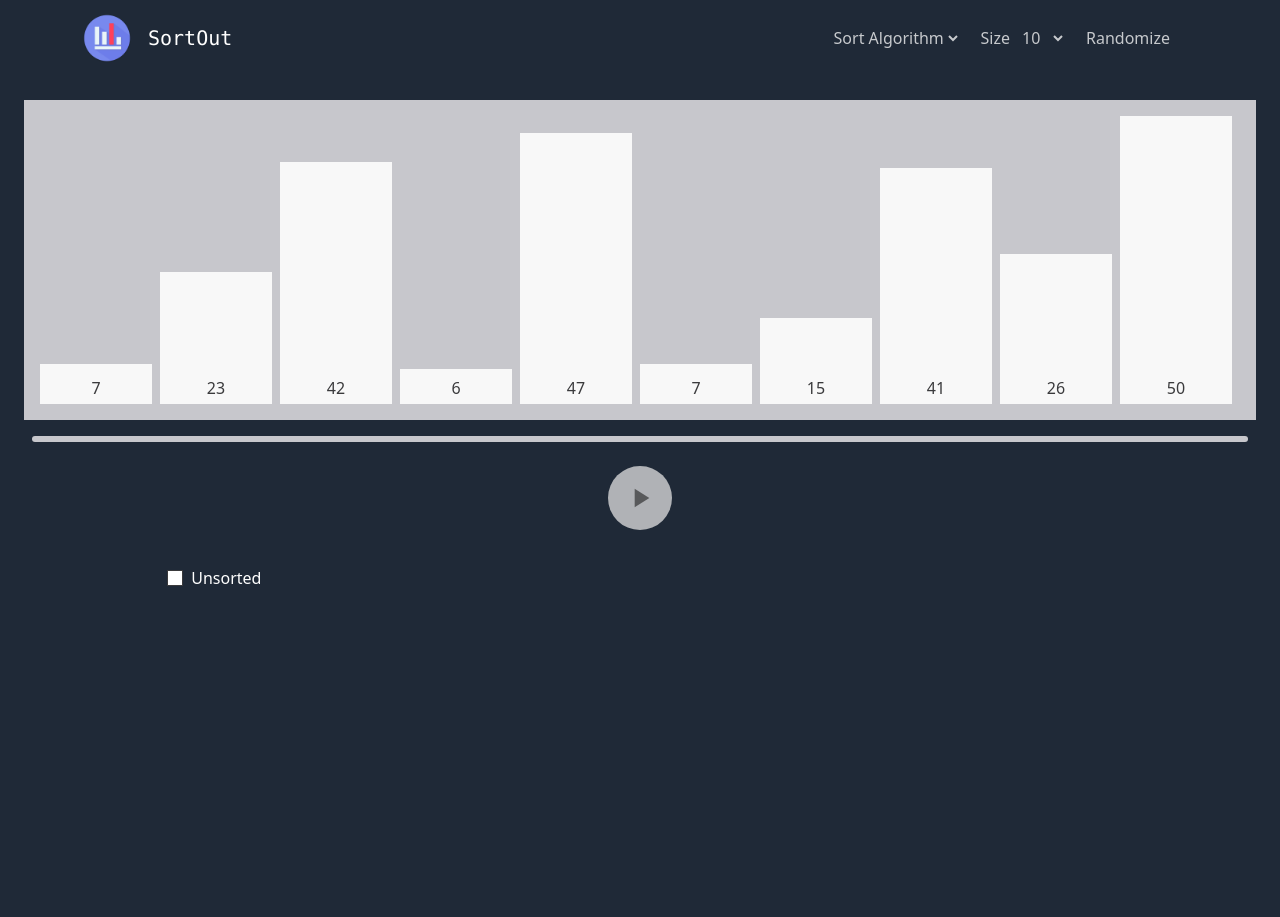
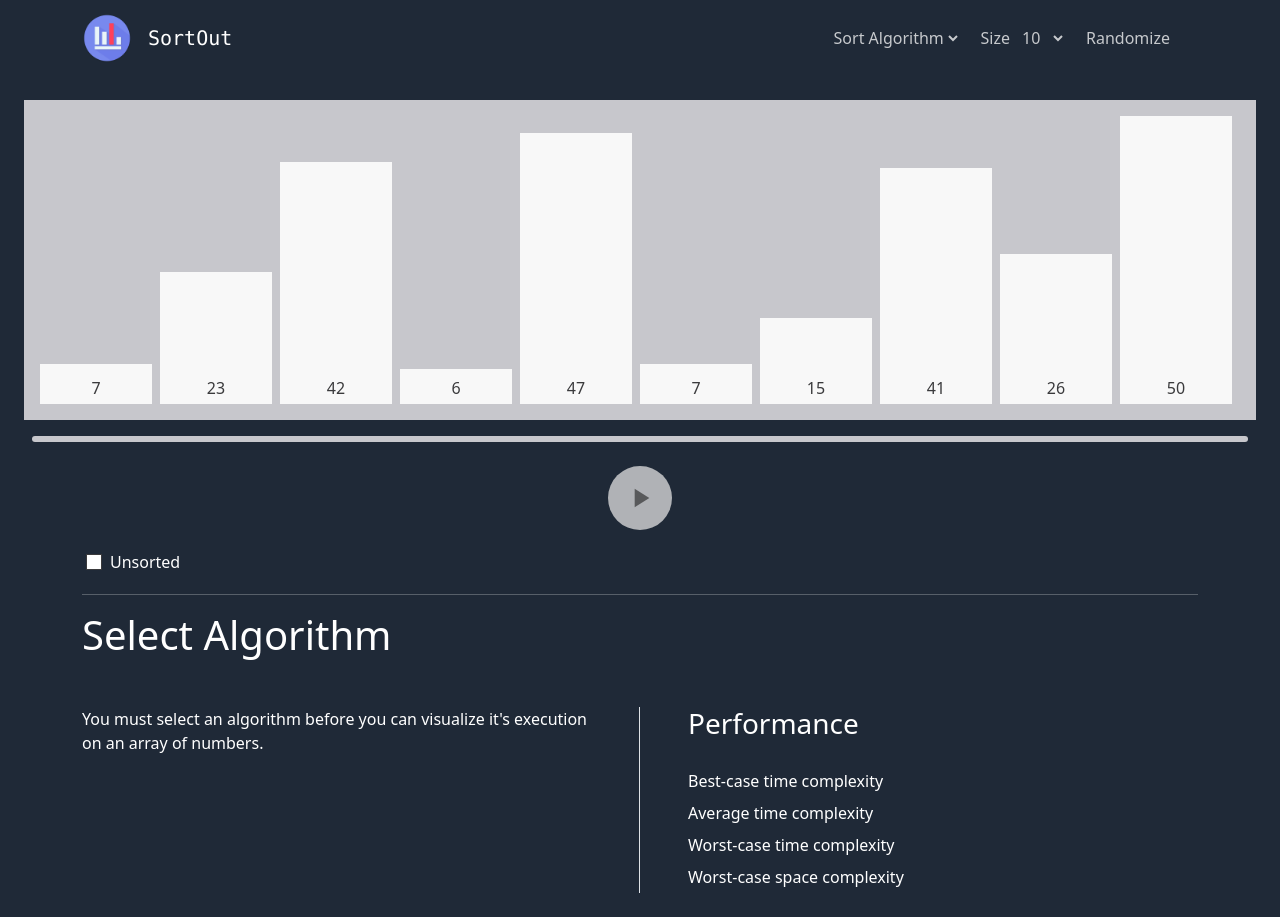
Before and after one commit to RajKanani1206/SortOut, a React (Create React App) app: page / in a window 1280 px wide. Before the commit the page ends 800 px from the top, so only its background shows below. Built offline with nearby package versions, Linux system fonts and the light colour scheme.

Commit message:
Added Description

```diff
--- a/src/components/Algorithms/BubbleSort.js
+++ b/src/components/Algorithms/BubbleSort.js
@@ -27,6 +27,10 @@ const BubbleSort = (nums) => {
 export const BubbleSortKey = createKey("Comparing", "Swapping");
 export const BubbleSortDesc = {
   title: "Bubble Sort",
-  description: <p>Bubble Sort</p>,
+  desc: "Bubble Sort is an iterative sorting algorithm that imitates the movement of bubbles in sparkling water. The bubbles represents the elements of the data structure. The bigger bubbles reach the top faster than smaller bubbles, and this algorithm works in the same way. It iterates through the data structure and for each cycle compares the current element with the next one, swapping them if they are in the wrong order.",
+  worstCase: "O(n²)",
+  avgCase: "O(n²)",
+  bestCase: "O(n)",
+  space: "O(1)",
 };
 export default BubbleSort;
--- a/src/components/Algorithms/InsertionSort.js
+++ b/src/components/Algorithms/InsertionSort.js
@@ -34,7 +34,11 @@ const InsertionSort = (nums) => {
 export const InsertionSortKey = createKey("Comparing", "Swapping", "Overwrite from memory");
 export const InsertionSortDesc = {
   title: "Insertion Sort",
-  description: <p></p>,
+  desc: "Insertion sort is a simple sorting algorithm that builds the final sorted array one item at a time. It's less performant than advanced sorting algorithms, but it can still have some advantages: it's really easy to implement and it's efficient on small data structures almost sorted.",
+  worstCase: "O(n²)",
+  avgCase: " O(n²)",
+  bestCase: "O(n)",
+  space: "O(1)",
 };
 
 export default InsertionSort;
--- a/src/components/Algorithms/MergeSort.js
+++ b/src/components/Algorithms/MergeSort.js
@@ -86,6 +86,10 @@ const MergeSort = (nums) => {
 export const MergeSortKey = createKey("Call Merge Sort", null, "Overwrite from axillary array");
 export const MergeSortDesc = {
   title: "Merge Sort",
-  description: <div></div>,
+  desc: "Merge Sort is a sorting algorithm based on the Divide et Impera technique, like Quick Sort. It can be implemented iteratively or recursively, using the Top-Down and Bottom-Up algorithms respectively. We represented the first one.",
+  worstCase: "O(n x logn)",
+  avgCase: " O(n x logn)",
+  bestCase: "O(n x logn)",
+  space: "O(n)",
 };
 export default MergeSort;
--- a/src/components/Algorithms/SelectionSort.js
+++ b/src/components/Algorithms/SelectionSort.js
@@ -40,7 +40,11 @@ export const SelectionSortKey = createKey("Comparing", "Swapping");
 
 export const SelectionSortDesc = {
   title: "Selection Sort",
-  description: <p></p>,
+  desc: "Selection Sort is an iterative and in-place sorting algorithm that divides the data structure in two sublists: the ordered one, and the unordered one. The algorithm loops for all the elements of the data structure and for every cycle picks the smallest element of the unordered sublist and adds it to the sorted sublist, progressively filling it.",
+  worstCase: "O(n²)",
+  avgCase: "O(n²)",
+  bestCase: "O(n²)",
+  space: "O(1)",
 };
 
 export default SelectionSort;
--- a/src/components/SortVisualizer/ColorKey.js
+++ b/src/components/SortVisualizer/ColorKey.js
@@ -1,5 +1,6 @@
 import React from "react";
 import "./style.css";
+import { Container } from "react-bootstrap";
 
 const ColorKey = ({ colorKey }) => {
   const keySorted =
@@ -44,13 +45,13 @@ const ColorKey = ({ colorKey }) => {
   ) : null;
 
   return (
-    <div className="color-key">
+    <Container className="text-start">
       {keySorted}
       {keyA}
       {keyB}
       {keyC}
       {keyD}
-    </div>
+    </Container>
   );
 };
 
--- /dev/null
+++ b/src/components/SortVisualizer/Description.js
@@ -0,0 +1,54 @@
+import React from "react";
+import { Container } from "react-bootstrap";
+
+const Description = ({ description }) => {
+  const performance = [
+    {
+      heading: "Best-case time complexity",
+      value: description?.bestCase,
+    },
+    {
+      heading: "Average time complexity",
+      value: description?.avgCase,
+    },
+    {
+      heading: "Worst-case time complexity",
+      value: description?.worstCase,
+    },
+
+    {
+      heading: "Worst-case space complexity",
+      value: description?.space,
+    },
+  ];
+  return (
+    <Container className="text-start">
+      <hr />
+      <h1 className="mb-5">{description?.title || "Select Algorithm"}</h1>
+      <div className="row">
+        <div className="col-12 col-md-6 border-end pe-md-5 description">
+          <p>
+            {description?.desc ||
+              "You must select an algorithm before you can visualize it's execution on an array of numbers."}
+          </p>
+        </div>
+
+        <div className="col-12 col-md-6 mt-4 mt-md-0 ps-md-5 ">
+          <h3 className="mb-4">Performance</h3>
+          <table>
+            <tbody>
+              {performance.map((data, index) => (
+                <tr key={index} className="lh-lg">
+                  <td>{data?.heading}</td>
+                  <td className="px-4">{data?.value}</td>
+                </tr>
+              ))}
+            </tbody>
+          </table>
+        </div>
+      </div>
+    </Container>
+  );
+};
+
+export default Description;
--- a/src/components/SortVisualizer/index.js
+++ b/src/components/SortVisualizer/index.js
@@ -1,5 +1,6 @@
 import React, { useEffect, useState } from "react";
 import ColorKey from "./ColorKey";
+import Description from "./Description";
 import ProgressBar from "./ProgressBar";
 import SortChart from "./SortChart";
 import "./style.css";
@@ -102,6 +103,7 @@ const SortVisualizer = ({ array, trace, colorKey, description }) => {
         playDisabled={(traceStep >= tracing.length - 1 && traceStep !== -1) || tracing.length <= 0}
       />
       <ColorKey colorKey={colorKey} />
+      <Description description={description} />
     </div>
   );
 };
--- a/src/components/SortVisualizer/style.css
+++ b/src/components/SortVisualizer/style.css
@@ -189,3 +189,10 @@
 .color-key-groupD {
   background-color: #42a5f5;
 }
+
+/* Description */
+@media (max-width: 767px) {
+  .description {
+    border-right: none !important;
+  }
+}
```
